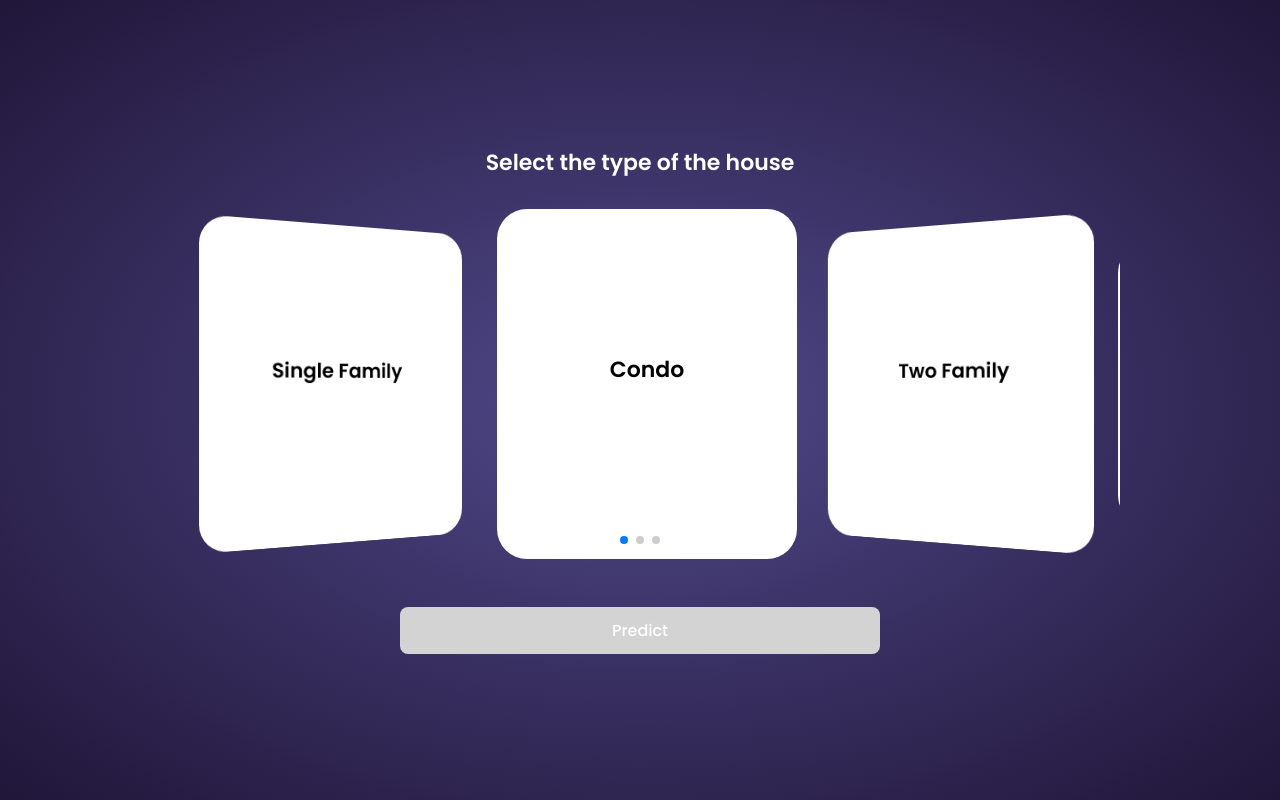
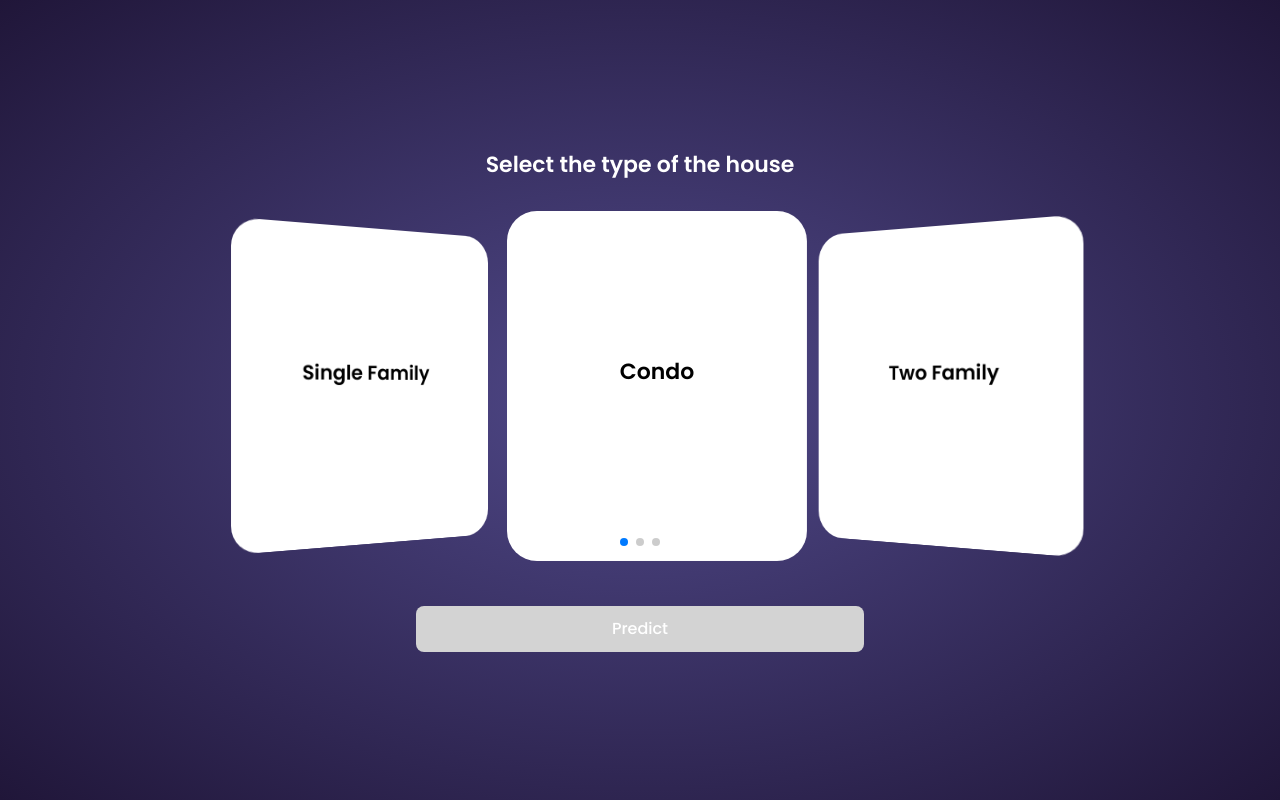
Before and after one commit to SanfetCoder/houseprice-predictor, a React (Vite) app: page / in a window 1280 px wide. Both pictures are taken after a click on the button "Continue". Built offline with nearby package versions, Linux system fonts and the light colour scheme.

Commit message:
Refactor the code

```diff
--- a/src/App.css
+++ b/src/App.css
@@ -94,7 +94,7 @@ button {
 }
 
 .type-container {
-  width: 75%;
+  width: 70%;
 }
 
 .type-container h1 {
--- a/src/App.jsx
+++ b/src/App.jsx
@@ -1,6 +1,6 @@
 import { useState } from 'react'
 import './App.css'
-import { Navigation, Pagination, Scrollbar, A11y, EffectCoverflow } from 'swiper/modules';
+import { Navigation, Pagination, EffectCoverflow } from 'swiper/modules';
 import { Swiper, SwiperSlide } from 'swiper/react';
 import towns from '../town';
 
@@ -30,16 +30,30 @@ function App() {
 
   return (
     <div id="app">
-      {currentPage === 'main' && <Main onChangeTown={handleChangeTown} onChangeCountry={handleChangeCountry} onChangePage={(page) => setCurrentPage(page)}/>}
-      {currentPage === 'type' && <Type selectedHouse={typeOfHouse} onChangeType={handleChangeType} typeOfHouse={typeOfHouse}/>}
+      {currentPage === 'main' &&
+        <Main>
+          <h1>Use our tool to predict the price of any house of your interest</h1>
+          <Card onChangeTown={handleChangeTown} onChangeCountry={handleChangeCountry} onChangePage={(page) => setCurrentPage(page)}/>
+        </Main>
+      }
+
+      {currentPage === 'type' &&
+      <Type selectedHouse={typeOfHouse} onChangeType={handleChangeType} typeOfHouse={typeOfHouse}/>
+      }
     </div>
   )
 }
 
-const Main = ({onChangePage, onChangeCountry, onChangeTown}) => {
+const Main = ({children}) => {
   return (
     <main>
-      <h1>Use our tool to predict the price of any house of your interest</h1>
+      {children}
+    </main>
+  )
+};
+
+const Card = ({onChangePage, onChangeCountry, onChangeTown}) => {
+  return (
     <div className="card">
       <form>
         <div className="form-control">
@@ -67,17 +81,35 @@ const Main = ({onChangePage, onChangeCountry, onChangeTown}) => {
         >Continue</button>
       </form>
     </div>
-    </main>
   )
-};
+}
 
 const Type = ({typeOfHouse, onChangeType, selectedHouse}) => {
+  const types = [
+  "Single Family",
+  "Condo",
+  "Two Family",
+  "Three Family",
+  "Four Family"
+  ]
   return (
     <div className="type-container">
       <h1>Select the type of the house</h1>
+      <Carousel>
+        {
+          types.map(type => <SwiperSlide><HouseTypeCard selectedHouse={selectedHouse} onChangeType={onChangeType} content={type} /></SwiperSlide>)
+        }
+      </Carousel>
+      {typeOfHouse ? <button>Predict</button> : <button className="disabled" disabled>Predict</button>}
+    </div>
+  )
+}
+
+const Carousel = ({children}) => {
+  return (
     <Swiper
         // install Swiper modules
-        modules={[Navigation, Pagination, Scrollbar, A11y, EffectCoverflow]}
+        modules={[Navigation, Pagination, EffectCoverflow]}
         spaceBetween={50}
         slidesPerView={3}
         effect={'coverflow'}
@@ -90,18 +122,9 @@ const Type = ({typeOfHouse, onChangeType, selectedHouse}) => {
           modifier: 1,
           slideShadows: false,
         }}
-        // onSwiper={(swiper) => console.log(swiper)}
-        // onSlideChange={() => console.log('slide change')}
       >
-        <SwiperSlide><HouseTypeCard selectedHouse={selectedHouse} onChangeType={onChangeType} content="Single Family" /></SwiperSlide>
-        <SwiperSlide><HouseTypeCard selectedHouse={selectedHouse} onChangeType={onChangeType} content="Condo" /></SwiperSlide>
-        <SwiperSlide><HouseTypeCard selectedHouse={selectedHouse} onChangeType={onChangeType} content="Two Family" /></SwiperSlide>
-        <SwiperSlide><HouseTypeCard selectedHouse={selectedHouse} onChangeType={onChangeType} content="Three Family" /></SwiperSlide>
-        <SwiperSlide><HouseTypeCard selectedHouse={selectedHouse} onChangeType={onChangeType} content="Four Family" /></SwiperSlide>
+        {children}
       </Swiper>
-      {typeOfHouse && <button>Predict</button>}
-      {!typeOfHouse && <button className="disabled" disabled>Predict</button>}
-    </div>
   )
 }
 
```
Lines whose indentation alone changed are shown as unchanged.
